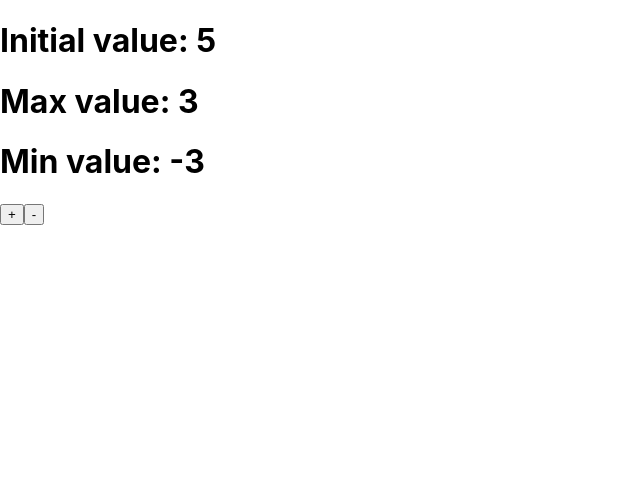
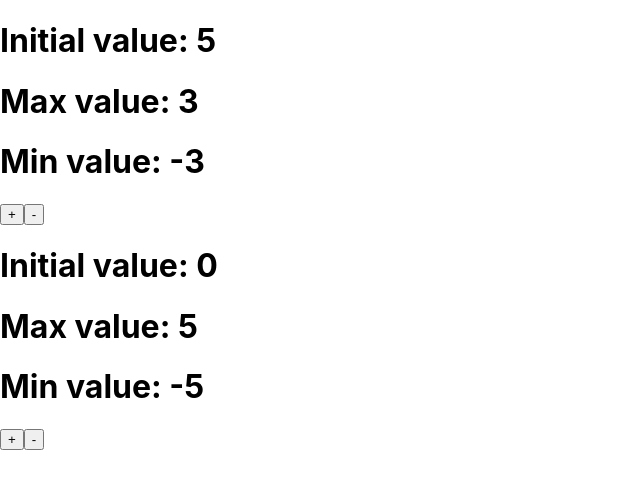
Before and after one commit to KrystianKaminski/js-react-day5, a React (Create React App) app: page / in a window 1280 px wide. Shown: the top 488 px of the page, without its empty margins (0-640 px from the left). Built offline with nearby package versions, Linux system fonts and the light colour scheme; the HTML template or start-up script is replaced by a standard one.

Commit message:
default props

```diff
--- a/src/App.js
+++ b/src/App.js
@@ -9,6 +9,7 @@ const App = () => (
       min={-3}
       max={3}
     />
+    <Counter/>
   </div>
 )
 
--- a/src/Counter.js
+++ b/src/Counter.js
@@ -17,16 +17,15 @@ class Counter extends React.Component {
     this.setState({ number: this.state.number - 1 });
   };
 
-
   render() {
     let info;
 
     if (this.state.number === this.props.max) {
-          info = <h1>You try to exceed the max limit!</h1>
+      info = <h1>You try to exceed the max limit!</h1>;
     }
 
     if (this.state.number === this.props.min) {
-        info = <h1>You try to exceed the min limit!</h1>
+      info = <h1>You try to exceed the min limit!</h1>;
     }
     return (
       <div>
@@ -43,12 +42,15 @@ class Counter extends React.Component {
           <button onClick={this.incHandler}>+</button>
           <button onClick={this.decHandler}>-</button>
         </div>
-            <div>
-                {info}
-            </div>
+        <div>{info}</div>
       </div>
     );
   }
 }
+Counter.defaultProps = {
+  startValue: 0,
+  min: -5,
+  max: 5
+};
 
 export default Counter;
```
Lines whose indentation alone changed are shown as unchanged.
